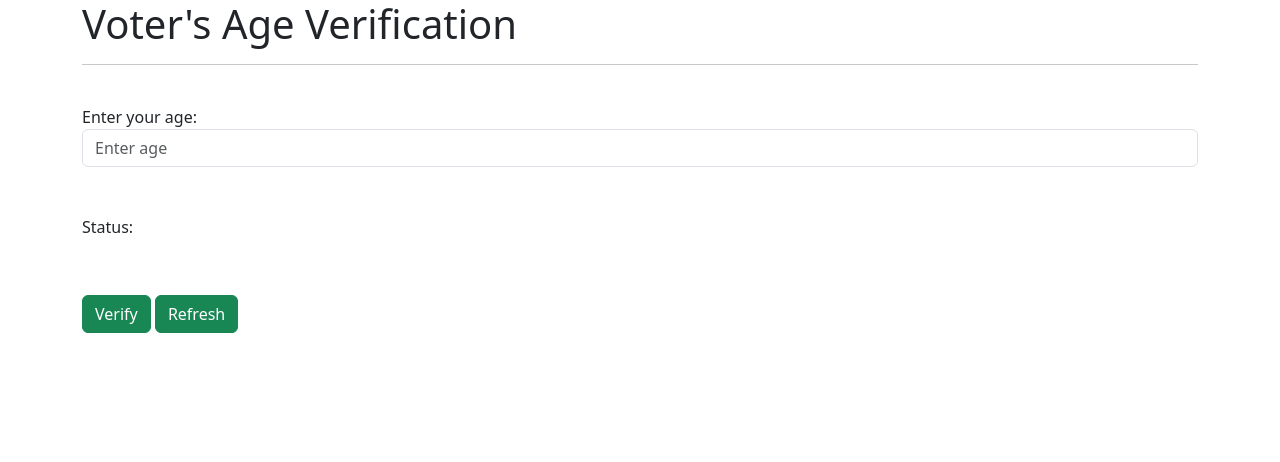
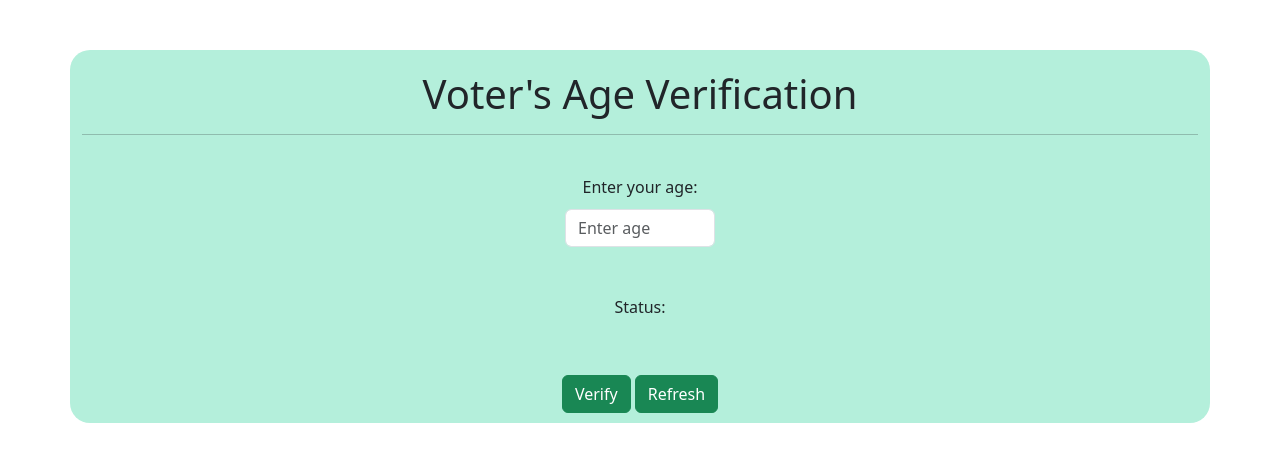
Before and after one commit to Santiago-9E-ay2526/Q4-Practice-1, a plain HTML site: page index.html in a window 1280 px wide. Drawn offline with nearby package versions, Linux system fonts and the light colour scheme.

Commit message:
Update styles.css

```diff
--- a/styles.css
+++ b/styles.css
@@ -1 +1,29 @@
-/* background-color:rgb(180, 239, 219); */
+.container {
+     background-color:rgb(180, 239, 219);
+     padding: 10px;
+     margin: 50px;
+     border-radius: 20px;
+}
+
+h1 {
+     text-align: center;
+     padding-top: 10px;
+}
+
+#enterYourAge {
+     margin-bottom: 10px;
+     display: block;
+     text-align: center;
+}
+
+#buttons {
+     text-align: center;
+}
+
+#personAge {
+     width: 150px;
+}
+
+#ageStatus {
+     text-align: center;
+}
```
